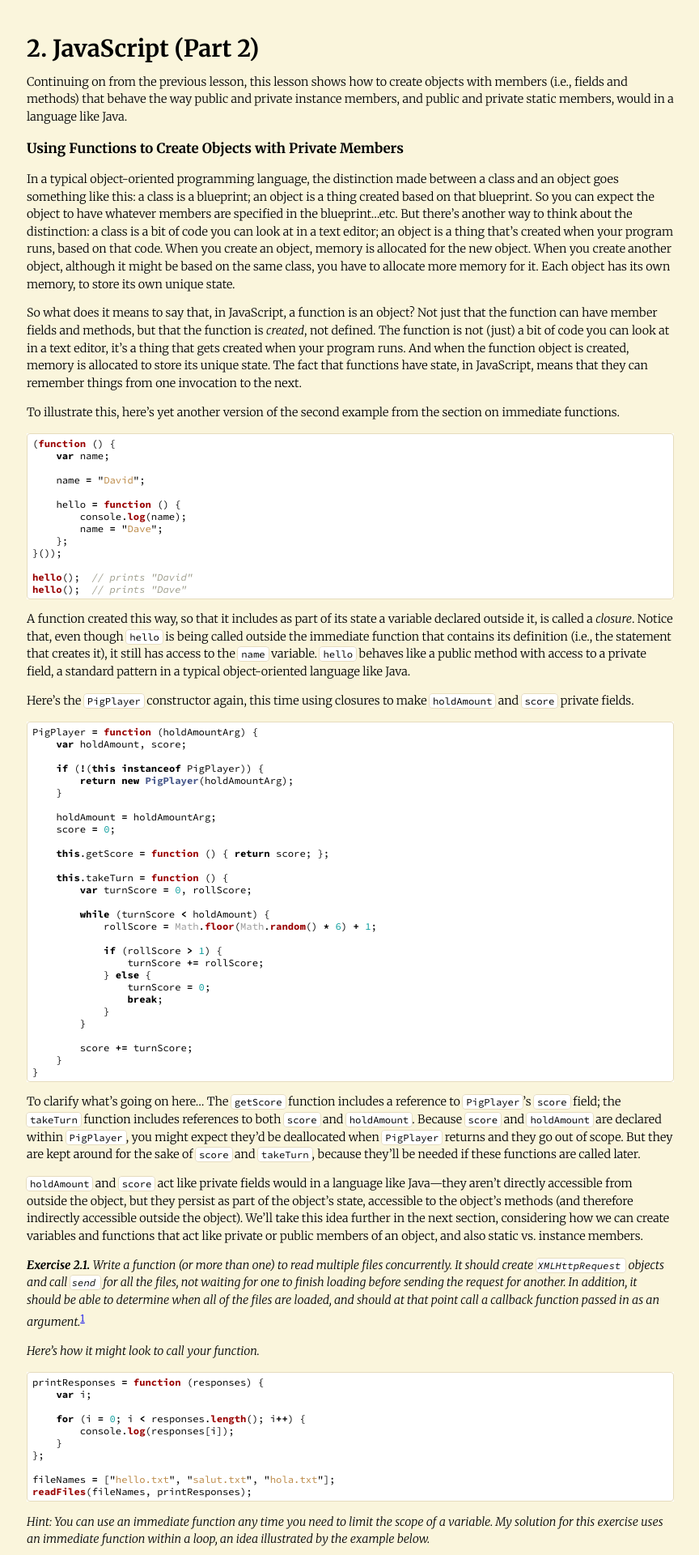
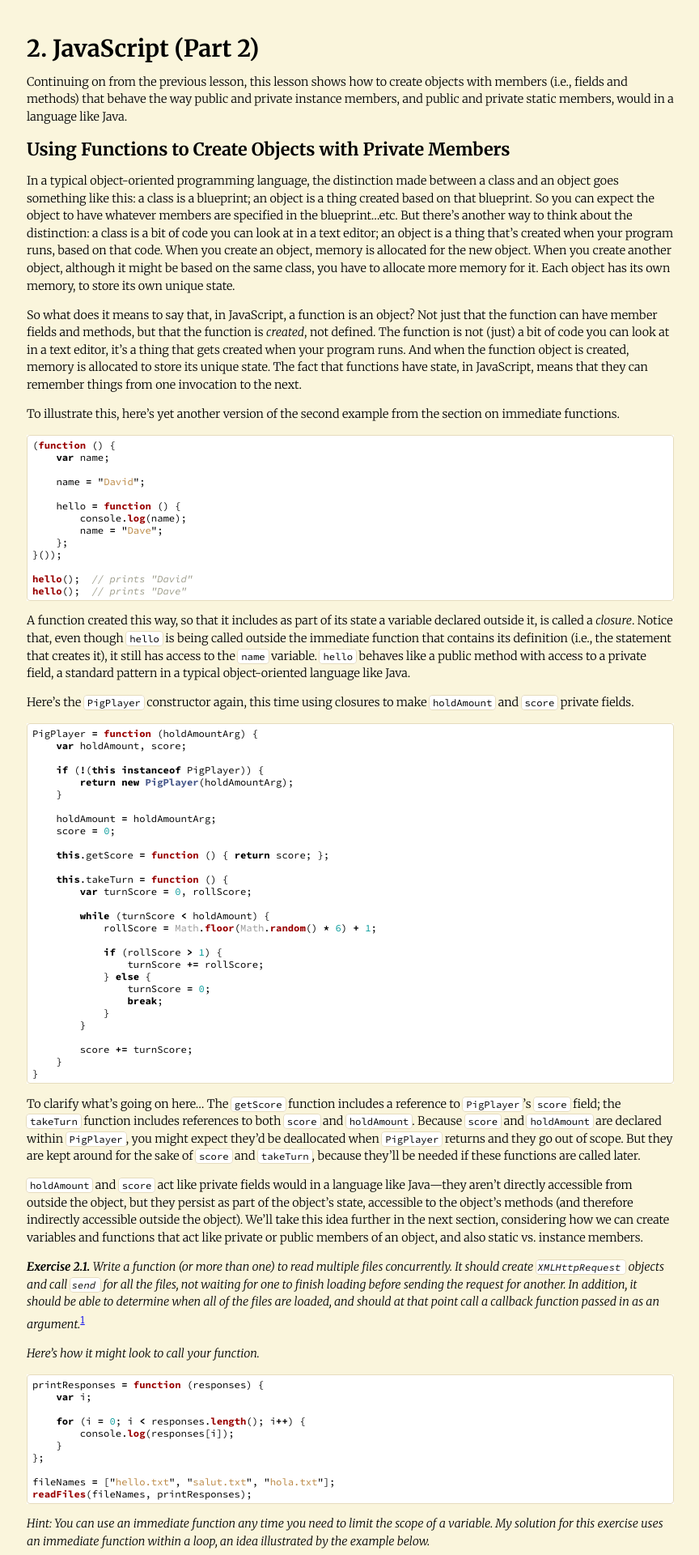
Before and after one commit to dvon/cgbk, a Jekyll site: the page built from _posts/2016-01-20-JavaScript-(Part-2).md, in a window 1280 px wide. Shown: the top 1920 px of the page at 81% size, without its empty margins (207-1071 px from the left). Built offline with Jekyll 4.4.1, drawn with Linux system fonts in a browser that asks for light colours; Markdown is read by kramdown in place of the engine named in the settings.

Commit message:
### to ##

```diff
--- a/_posts/2016-01-20-JavaScript-(Part-2).md
+++ b/_posts/2016-01-20-JavaScript-(Part-2).md
@@ -12,7 +12,7 @@ to create objects with members (i.e., fields and methods)
 that behave the way public and private instance members, and
 public and private static members, would in a language like Java.
 
-### Using Functions to Create Objects with Private Members
+## Using Functions to Create Objects with Private Members
 
 In a typical object-oriented programming language, the distinction
 made between a class and an object goes something like this:  a
@@ -158,7 +158,7 @@ for (i = 0; i < 5; i++) {
 console.log(j);  // prints "1"
 ~~~
 
-### Public, Private, Static
+## Public, Private, Static
 
 If you add a variable to `this` in a constructor, it acts
 like a public instance field.  Similarly, if you add a function
```
